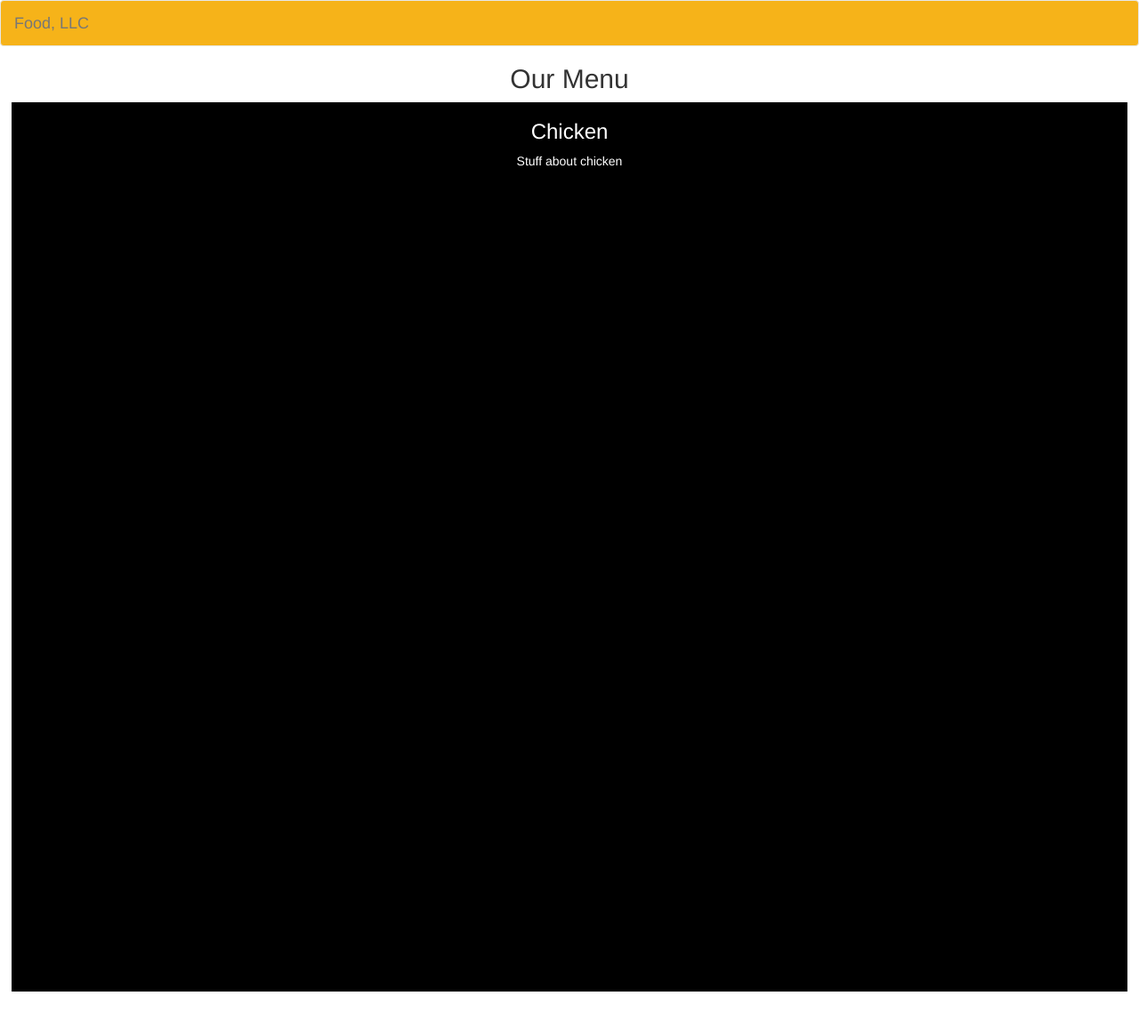
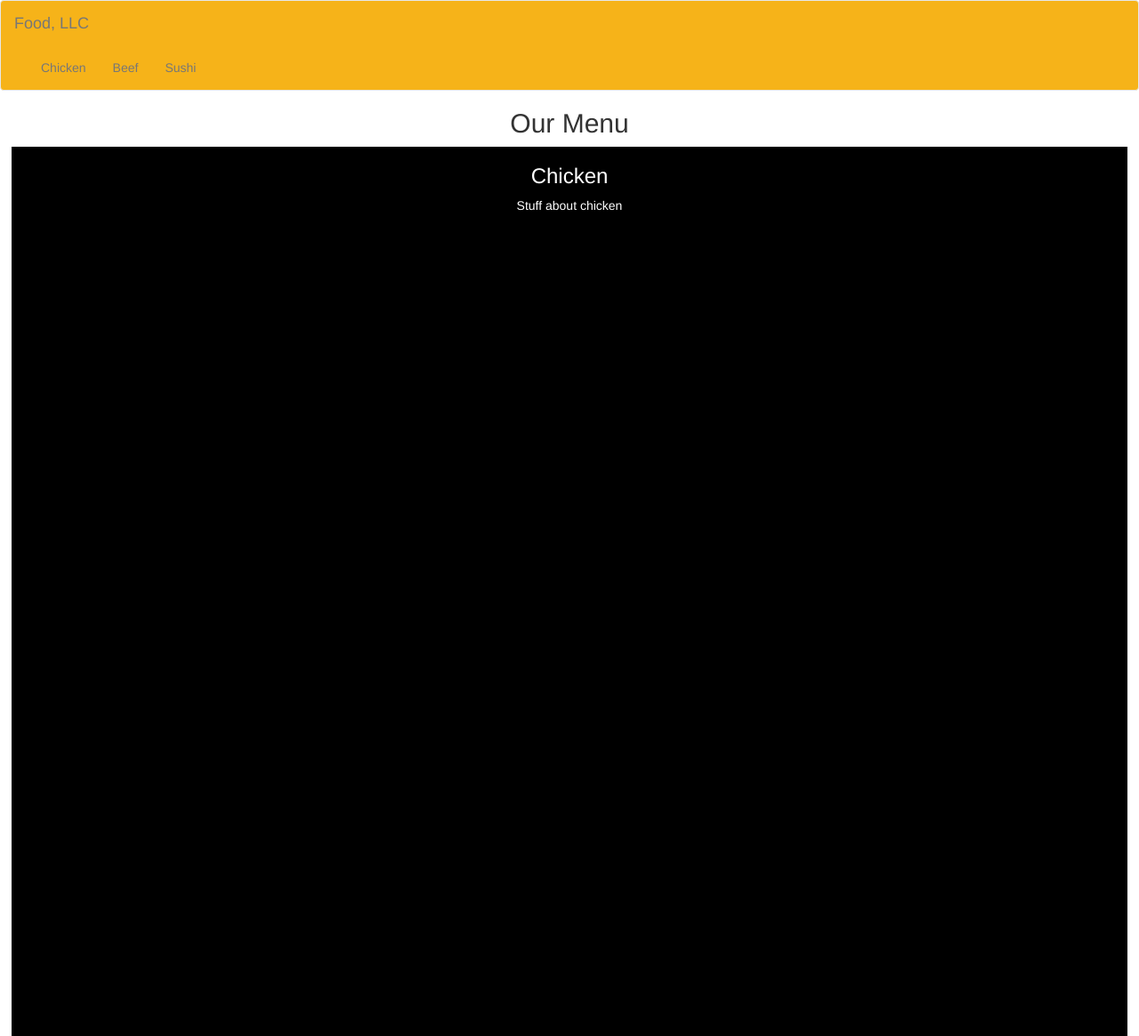
Before and after one commit to rgodinez/rgodinez.github.io, a Jekyll site: the page coursera/module3/index.html, which Jekyll copies as it is, in a window 1280 px wide. Shown: the whole page at 89% size. Built offline with Jekyll 4.4.1, drawn with Linux system fonts in a browser that asks for light colours; nearby versions of some CDN libraries; library files that are not in the unit come from our copies; before the commit the page ends 1115 px from its top, so only the background shows below that.

Commit message:
Update styles.css

```diff
--- a/coursera/module3/css/styles.css
+++ b/coursera/module3/css/styles.css
@@ -22,7 +22,7 @@
     width: 98%;
   }
 
-  #nav-list {
+  #collapsable-nav {
     display: none;
   }
 }
```
